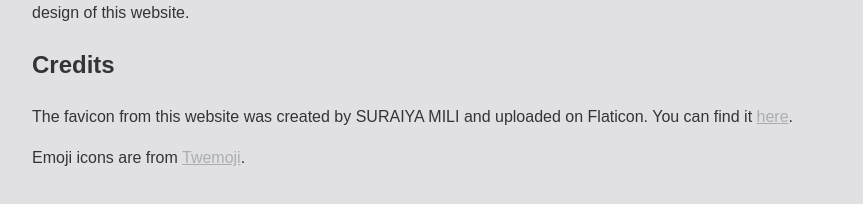
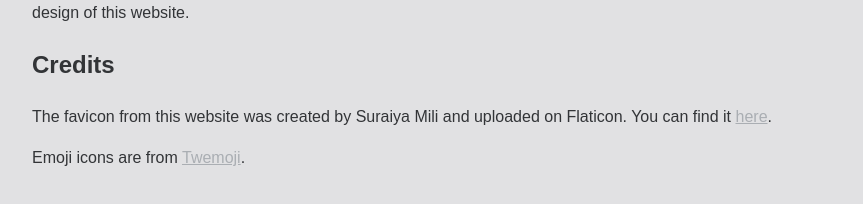
Before and after one commit to maximedrouhin/maximedrouhin.github.io, a Jekyll site: the page built from index.md, in a window 1280 px wide. Shown: the part 920-1124 px from the top of the page, without its empty margins (208-1071 px from the left). Built offline with Jekyll 4.4.1, drawn with Linux system fonts in a browser that asks for light colours.

Commit message:
Fixed agressive use of all-caps for Suraiya Mili's name

```diff
--- a/index.md
+++ b/index.md
@@ -36,6 +36,6 @@ This website is built using Jekyll and hosted on GitHub Pages. For now, I use it
 
 ## Credits
 
-The favicon from this website was created by SURAIYA MILI and uploaded on Flaticon. You can find it <a href="https://www.flaticon.com/free-icon/wink_9527007" title="wink icon">here</a>.
+The favicon from this website was created by Suraiya Mili and uploaded on Flaticon. You can find it <a href="https://www.flaticon.com/free-icon/wink_9527007" title="wink icon">here</a>.
 
 Emoji icons are from [Twemoji](https://github.com/twitter/twemoji).
```
